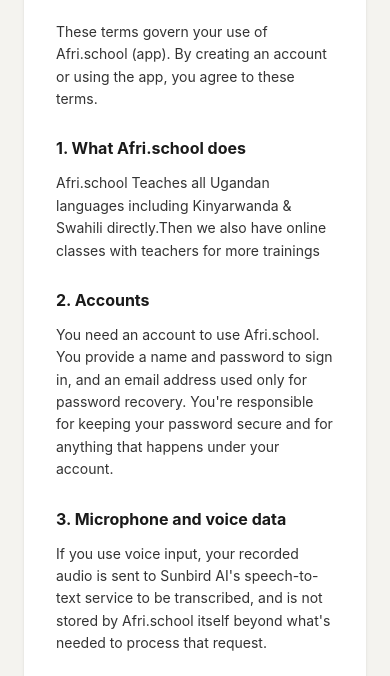
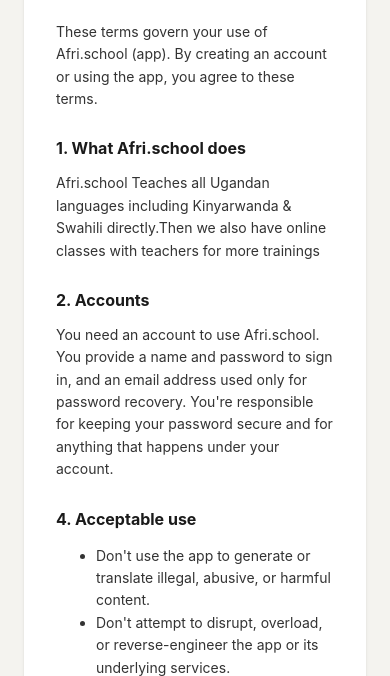
Before and after one commit to byeretasamuel250-art/AfriTranslate, a website: page terms.html in a window 390 px wide. Shown: the part 145-821 px from the top of the page. Drawn offline with Linux system fonts and the light colour scheme.

Commit message:
Delete microphone and voice data section from terms
Removed section about microphone and voice data usage.

```diff
--- a/terms.html
+++ b/terms.html
@@ -71,9 +71,6 @@
   <h2>2. Accounts</h2>
   <p>You need an account to use Afri.school. You provide a name and password to sign in, and an email address used only for password recovery. You're responsible for keeping your password secure and for anything that happens under your account.</p>
 
-  <h2>3. Microphone and voice data</h2>
-  <p>If you use voice input, your recorded audio is sent to Sunbird AI's speech-to-text service to be transcribed, and is not stored by Afri.school itself beyond what's needed to process that request.</p>
-
   <h2>4. Acceptable use</h2>
   <ul>
     <li>Don't use the app to generate or translate illegal, abusive, or harmful content.</li>
```
